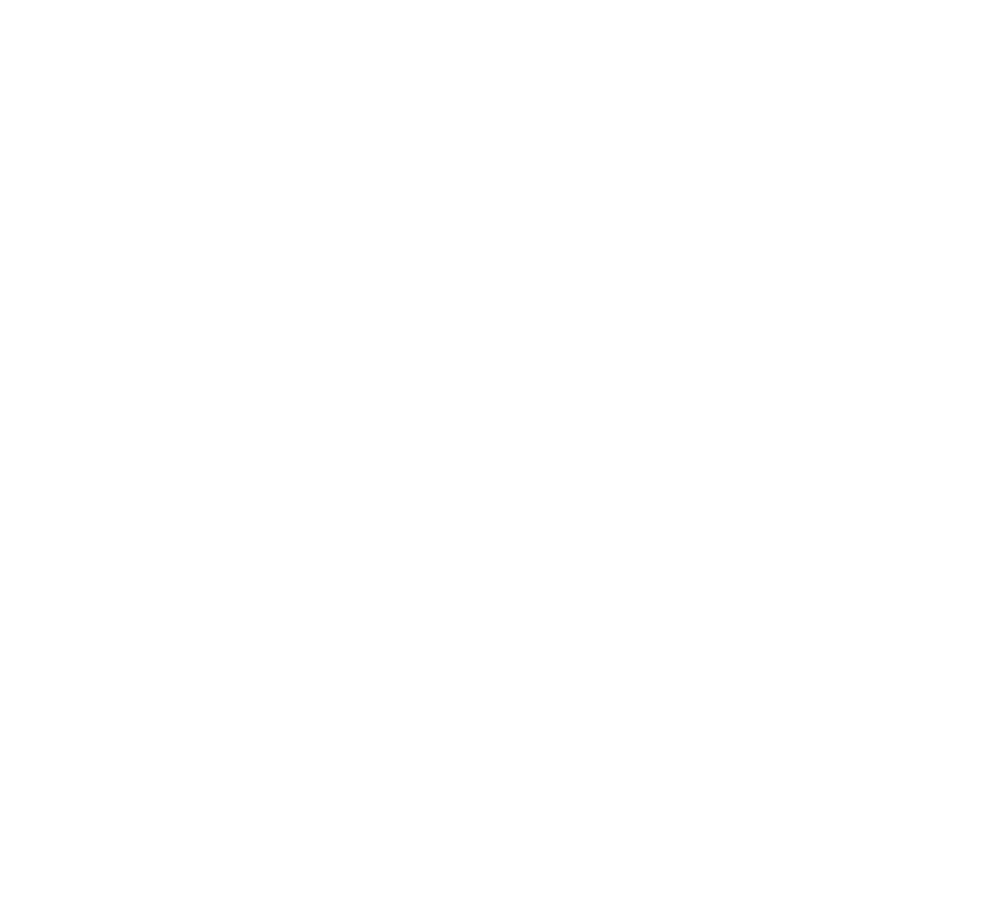
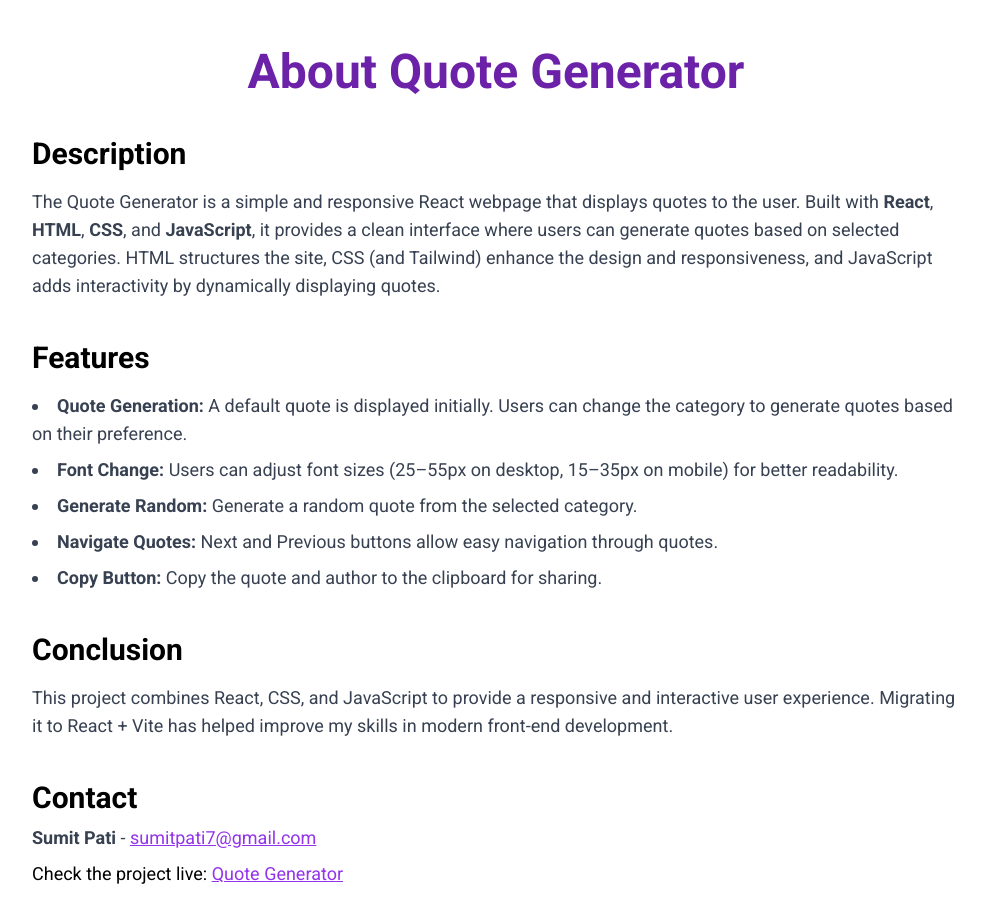
Before and after one commit to sumitpati7/Quote-Generator, a React (Vite) app: page /about in a window 1280 px wide. Shown: the part 80-1002 px from the top of the page, without its empty margins (144-1129 px from the left). Before the commit the page ends 800 px from the top, so only its background shows below. Built offline with nearby package versions, Linux system fonts and the light colour scheme.

Commit message:
feat: about section

```diff
--- a/package.json
+++ b/package.json
@@ -21,6 +21,7 @@
   },
   "dependencies": {
     "react": "^19.2.0",
-    "react-dom": "^19.2.0"
+    "react-dom": "^19.2.0",
+    "react-router-dom": "^7.9.5"
   }
 }
--- a/src/App.tsx
+++ b/src/App.tsx
@@ -1,12 +1,20 @@
 // src/App.tsx
 import Navbar from "./components/navbar";
 import "./style.scss";
+import { BrowserRouter as Router, Routes, Route } from "react-router-dom";
+import Home from "./pages/home";
+import About from "./pages/about";
 
 export function App() {
   return (
     <div className="app-container">
       <Navbar></Navbar>
-      <h1>Hello World</h1>
+      <Router>
+        <Routes>
+          <Route path="/" element={<Home />} />
+          <Route path="/about" element={<About />} />
+        </Routes>
+      </Router>
     </div>
   );
 }
--- a/src/components/navbar.tsx
+++ b/src/components/navbar.tsx
@@ -1,8 +1,8 @@
 export default function Navbar() {
   return (
     <header className="fixed top-0 w-full z-5">
-      <nav className="bg-purple-900 h-[70px] flex items-center justify-between px-16 text-2xl">
-        <a href="#" className="text-white">
+      <nav className="bg-purple-900 h-20 flex items-center justify-between px-16 text-2xl">
+        <a href="/" className="text-white">
           Quote Generator
         </a>
       </nav>
--- /dev/null
+++ b/src/pages/about.jsx
@@ -0,0 +1,86 @@
+import React from "react";
+
+const About = () => {
+  return (
+    <div className="max-w-5xl mt-20 mx-auto p-6 md:p-12 space-y-10">
+      <h1 className="text-4xl md:text-5xl font-bold text-center text-purple-800">
+        About Quote Generator
+      </h1>
+
+      <section className="space-y-4">
+        <h2 className="text-2xl md:text-3xl font-semibold">Description</h2>
+        <p className="text-gray-700 text-base md:text-lg">
+          The Quote Generator is a simple and responsive React webpage that
+          displays quotes to the user. Built with <strong>React</strong>,{" "}
+          <strong>HTML</strong>, <strong>CSS</strong>, and{" "}
+          <strong>JavaScript</strong>, it provides a clean interface where users
+          can generate quotes based on selected categories. HTML structures the
+          site, CSS (and Tailwind) enhance the design and responsiveness, and
+          JavaScript adds interactivity by dynamically displaying quotes.
+        </p>
+      </section>
+
+      <section className="space-y-4">
+        <h2 className="text-2xl md:text-3xl font-semibold">Features</h2>
+        <ul className="list-disc list-inside text-gray-700 space-y-2 text-base md:text-lg">
+          <li>
+            <strong>Quote Generation:</strong> A default quote is displayed
+            initially. Users can change the category to generate quotes based on
+            their preference.
+          </li>
+          <li>
+            <strong>Font Change:</strong> Users can adjust font sizes (25–55px
+            on desktop, 15–35px on mobile) for better readability.
+          </li>
+          <li>
+            <strong>Generate Random:</strong> Generate a random quote from the
+            selected category.
+          </li>
+          <li>
+            <strong>Navigate Quotes:</strong> Next and Previous buttons allow
+            easy navigation through quotes.
+          </li>
+          <li>
+            <strong>Copy Button:</strong> Copy the quote and author to the
+            clipboard for sharing.
+          </li>
+        </ul>
+      </section>
+
+      <section className="space-y-4">
+        <h2 className="text-2xl md:text-3xl font-semibold">Conclusion</h2>
+        <p className="text-gray-700 text-base md:text-lg">
+          This project combines React, CSS, and JavaScript to provide a
+          responsive and interactive user experience. Migrating it to React +
+          Vite has helped improve my skills in modern front-end development.
+        </p>
+      </section>
+
+      <section className="space-y-2">
+        <h2 className="text-2xl md:text-3xl font-semibold">Contact</h2>
+        <p className="text-gray-700 text-base md:text-lg">
+          <strong>Sumit Pati</strong> -{" "}
+          <a
+            href="mailto:sumitpati7@gmail.com"
+            className="text-purple-600 underline"
+          >
+            sumitpati7@gmail.com
+          </a>
+        </p>
+        <p className="text-base md:text-lg">
+          Check the project live:{" "}
+          <a
+            href="https://charming-griffin-c0c022.netlify.app/"
+            target="_blank"
+            rel="noopener noreferrer"
+            className="text-purple-600 underline"
+          >
+            Quote Generator
+          </a>
+        </p>
+      </section>
+    </div>
+  );
+};
+
+export default About;
--- /dev/null
+++ b/src/pages/home.jsx
@@ -0,0 +1,7 @@
+export default function Home() {
+  return (
+    <section className="mt-20">
+      <div>Home</div>
+    </section>
+  );
+}
```
Also changed, not shown: 1 other file (tests, documents, lock files or other folders).
